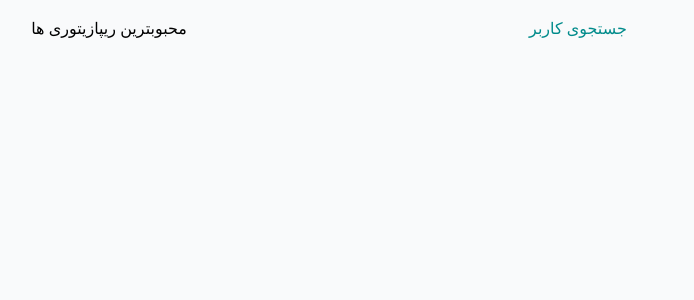
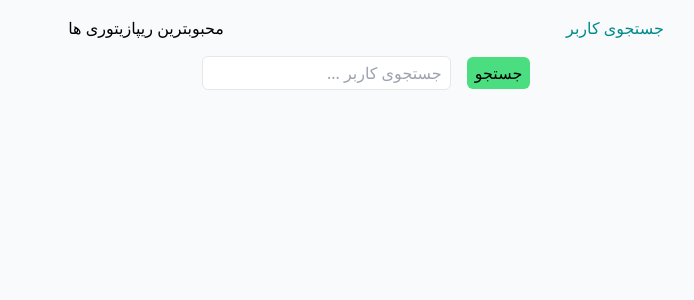
Before and after one commit to Mhboolor/find-git-user, a React (Create React App) app: page / in a window 1280 px wide. Shown: the top 300 px of the page, without its empty margins (437-1131 px from the left). Built offline with nearby package versions, Linux system fonts and the light colour scheme.

Commit message:
feat:search user component

```diff
--- a/src/App.js
+++ b/src/App.js
@@ -1,6 +1,8 @@
 import { Route, Routes } from "react-router-dom";
 import Header from "./components/header/Header";
 import PopularRepo from "./components/popular/PopularRepo";
+import SearchUser from "./components/search/SearchUser";
+import User from "./components/search/User";
 
 function App() {
   return (
@@ -10,6 +12,8 @@ function App() {
       </header>
       <main className="container m-auto">
         <Routes>
+          <Route path="/" element={<SearchUser/>}/>
+          <Route path="/:user" element={<User/>}/>
           <Route path="/popular-most" element={<PopularRepo/>}/>
         </Routes>
       </main>
--- /dev/null
+++ b/src/components/search/SearchUser.jsx
@@ -0,0 +1,28 @@
+import React, { useState } from "react";
+import { Link } from "react-router-dom";
+
+function SearchUser() {
+  const [search, setSearch] = useState();
+
+  return (
+    <div className="flex flex-col">
+      <div className="flex items-center justify-center gap-4">
+        <Link className=" bg-green-400 px-2 py-1 rounded-md font-medium" to={`/${search}`}>
+          جستجو
+        </Link>
+        <input
+          type="text"
+          placeholder="جستجوی کاربر ..."
+          className="border rounded-md px-2 py-1 outline-0 focus-visible:border-black"
+          value={search}
+          onChange={(e) => setSearch(e.target.value)}
+        />
+      </div>
+      <div>
+        <p>کاربری را جستجو کنید</p>
+      </div>
+    </div>
+  );
+}
+
+export default SearchUser;
--- /dev/null
+++ b/src/components/search/User.jsx
@@ -0,0 +1,20 @@
+import React, { useEffect, useState } from "react";
+import { useParams } from "react-router-dom";
+
+function User() {
+  const [data, setData] = useState();
+  const { user } = useParams();
+
+  useEffect(() => {
+    const fetchUser = async () => {
+      const response = await fetch(`https://api.github.com/users/${user}`);
+      const data = await response.json();
+      return setData(data);
+    };
+    fetchUser();
+  }, []);
+
+  return <div>Loading ...</div>;
+}
+
+export default User;
```
Also changed, not shown: src/components/popular/PopularRepo.jsx (line endings or trailing spaces).
